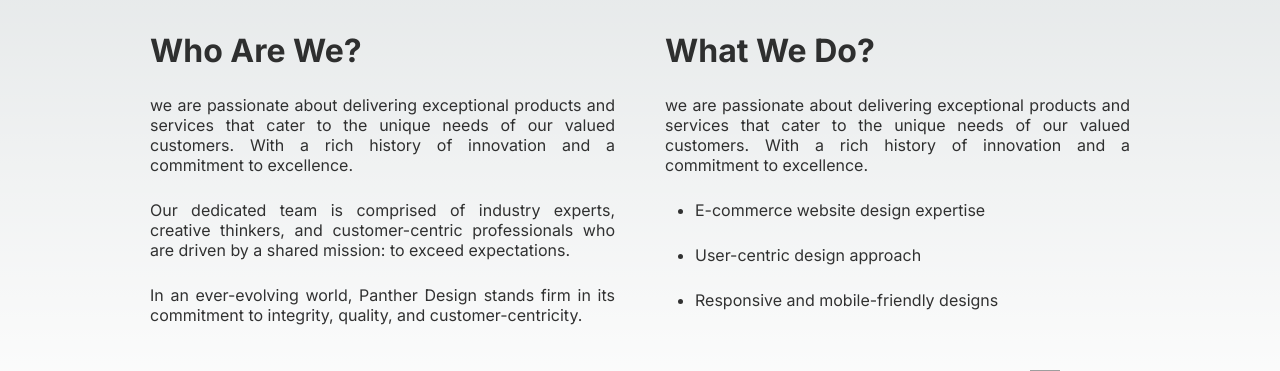
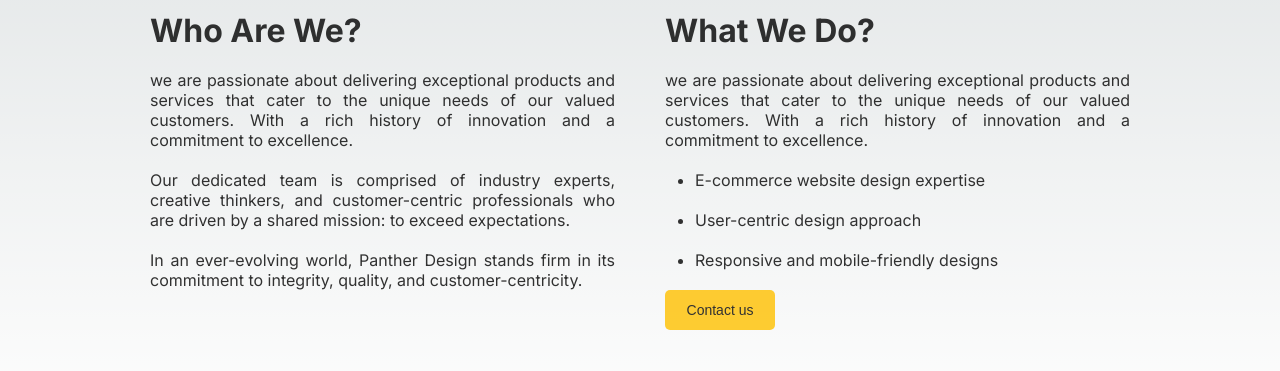
Before and after one commit to gmjishara/Personal_Business_Web_App, a Next.js app: page /Pages/about in a window 1280 px wide. Shown: the part 344-715 px from the top of the page. Built offline with nearby package versions, Linux system fonts and the light colour scheme; grey boxes are pictures that could not be loaded.

Commit message:
set contact us button

```diff
--- a/app/Pages/about/page.js
+++ b/app/Pages/about/page.js
@@ -46,6 +46,7 @@ export default function page() {
             <li>User-centric design approach</li>
             <li>Responsive and mobile-friendly designs</li>
           </ul>
+          <button className="homeButton">Contact us</button>
         </div>
       </div>
     </div>
--- a/app/Pages/about/style.module.css
+++ b/app/Pages/about/style.module.css
@@ -5,7 +5,7 @@
 
 .imageContainer {
   width: 100%;
-  height: 250px;
+  height: 230px;
   position: relative;
   background-color: aqua;
 }
@@ -30,18 +30,22 @@
 .leftText p,
 .rightText p,
 .rightText ul {
-  margin-top: 25px;
+  margin-top: 20px;
 }
 
 .rightText ul {
   margin-left: 30px;
 }
 
-.rightText li {
-  margin-top: 25px;
+.rightText li, .rightText button {
+  margin-top: 20px;
 }
 
 .leftText h1,
 .rightText h1 {
   margin-top: 40px;
 }
+
+.rightText button{
+  opacity: 1;
+}
--- a/app/globals.css
+++ b/app/globals.css
@@ -115,3 +115,23 @@ a {
   flex-direction: column;
   gap:35px;
 }
+
+.homeButton {
+  width: 110px;
+  height: 40px;
+  font-weight: 500;
+  font-size: 14px;
+  padding: 6px;
+  background-color: #FFC100;
+  border-radius: 5px;
+  border: none;
+  cursor: pointer;
+  transition: 0.5s ease;
+  opacity: 0.9;
+}
+
+.homeButton:hover{
+  transform: scale(1.1);
+  background-color: #FFC100;
+  color: black;
+}
--- a/app/page.js
+++ b/app/page.js
@@ -14,7 +14,7 @@ export default function Home() {
           <p>Turning your idea into reality. We bring together</p>
           <p>the teams from the global tech induxtry.</p>
         </div>
-        <button className={styles.homeButton}>See Our Works</button>
+        <button className="homeButton">See Our Works</button>
       </div>
 
       <div>
--- a/app/page.module.css
+++ b/app/page.module.css
@@ -18,22 +18,3 @@
   flex-direction: column;
   gap: 40px;
 }
-
-.homeButton {
-  width: 110px;
-  height: 40px;
-  font-weight: 500;
-  font-size: 14px;
-  padding: 6px;
-  background-color: #b08800;
-  border-radius: 5px;
-  border: none;
-  cursor: pointer;
-  transition: 0.5s ease;
-}
-
-.homeButton:hover{
-    transform: scale(1.1);
-    background-color: #FFC100;
-    color: black;
-}
```
